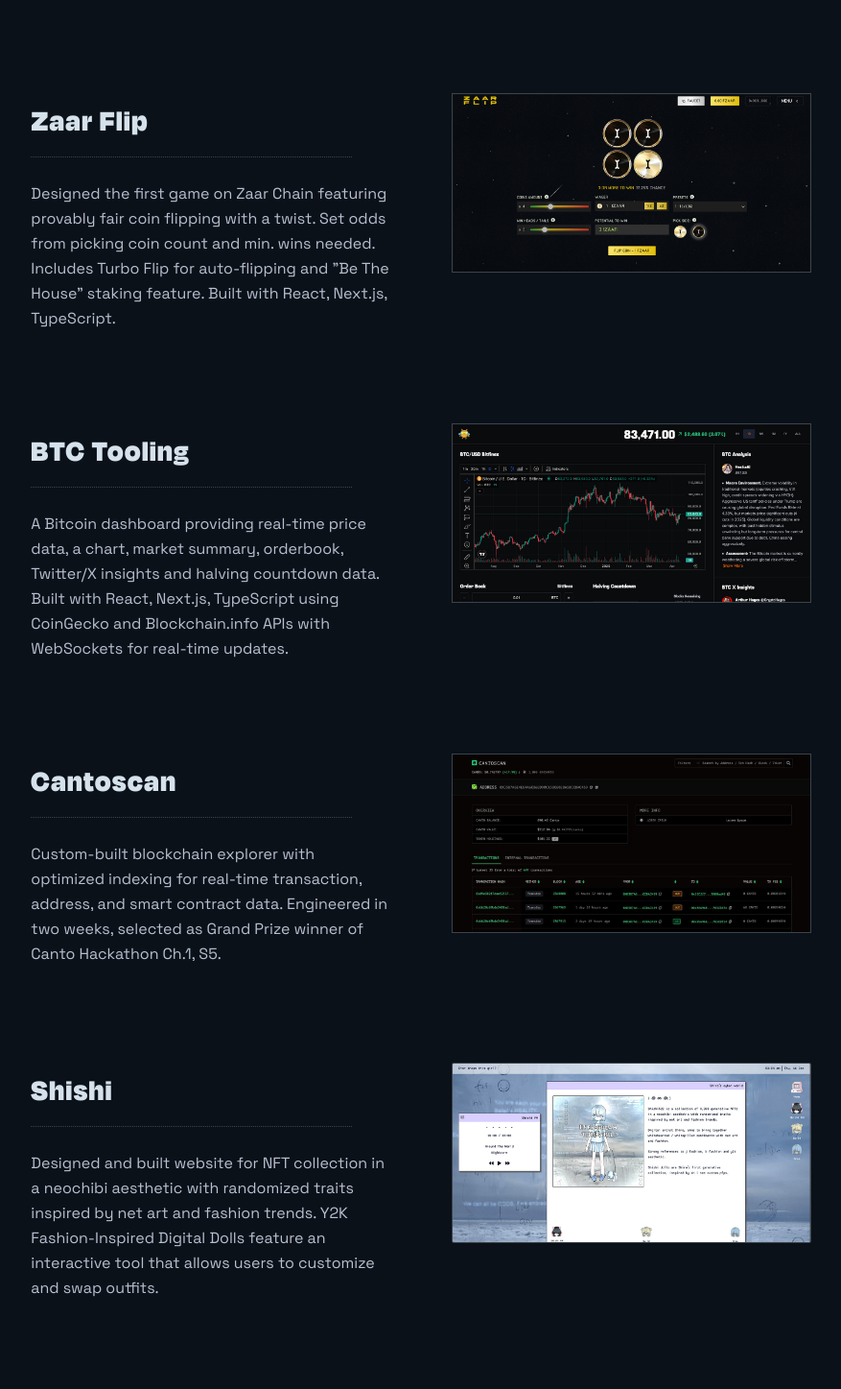
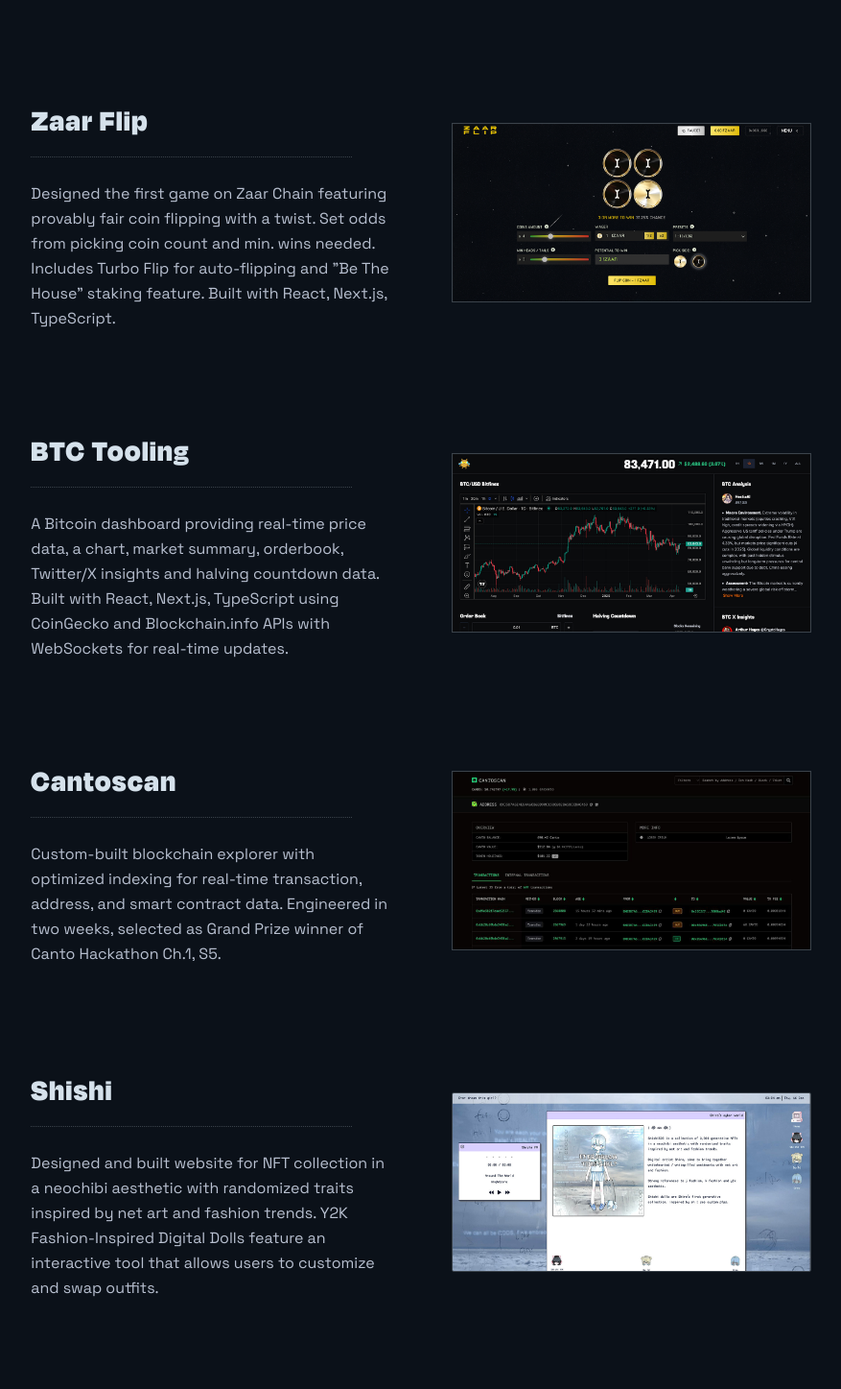
Before and after one commit to douvy/douvy, a Next.js app: page / in a window 1280 px wide. Shown: the part 1003-2450 px from the top of the page at 96% size, without its empty margins (205-1082 px from the left). Built offline with nearby package versions, Linux system fonts and the light colour scheme.

Commit message:
Improve portfolio spacing

```diff
--- a/pages/index.js
+++ b/pages/index.js
@@ -47,7 +47,7 @@ export default function Home() {
           <div className="w-full md:w-10/12 lg:w-8/12 px-4">
             <div className="home-teaser-list w-dyn-list">
               <div className="project-preview-item w-dyn-item">
-                <div className="grid grid-cols-1 md:grid-cols-2 md:gap-8">
+                <div className="grid grid-cols-1 md:grid-cols-2 md:gap-8 md:items-center">
                   <div className="inline-block">
                     <div className="grid">
                       <div className="project-title mt-10-sm">
@@ -77,9 +77,9 @@ export default function Home() {
         {/* Zaar Flip */}
         <div className="flex flex-col items-center">
           <div className="w-full md:w-10/12 lg:w-8/12 px-4">
-            <div className="mt-10 sm:mt-24 w-dyn-list">
+            <div className="mt-16 sm:mt-24 w-dyn-list">
               <div className="project-preview-item w-dyn-item">
-                <div className="grid grid-cols-1 md:grid-cols-2 md:gap-8">
+                <div className="grid grid-cols-1 md:grid-cols-2 md:gap-8 md:items-center">
                   <div className="inline-block">
                     <div className="grid">
                       <div className="project-title">
@@ -108,9 +108,9 @@ export default function Home() {
         {/* BTC Tooling */}
         <div className="flex flex-col items-center">
           <div className="w-full md:w-10/12 lg:w-8/12 px-4">
-            <div className="mt-10 sm:mt-24 w-dyn-list">
+            <div className="mt-16 sm:mt-24 w-dyn-list">
               <div className="project-preview-item w-dyn-item">
-                <div className="grid grid-cols-1 md:grid-cols-2 md:gap-8">
+                <div className="grid grid-cols-1 md:grid-cols-2 md:gap-8 md:items-center">
                   <div className="inline-block">
                     <div className="grid">
                       <div className="project-title">
@@ -139,9 +139,9 @@ export default function Home() {
         {/* Cantoscan */}
         <div className="flex flex-col items-center">
           <div className="w-full md:w-10/12 lg:w-8/12 px-4">
-            <div className="mt-10 sm:mt-24 w-dyn-list">
+            <div className="mt-16 sm:mt-24 w-dyn-list">
               <div className="project-preview-item w-dyn-item">
-                <div className="grid grid-cols-1 md:grid-cols-2 md:gap-8">
+                <div className="grid grid-cols-1 md:grid-cols-2 md:gap-8 md:items-center">
                   <div className="inline-block">
                     <div className="grid">
                       <div className="project-title">
@@ -170,9 +170,9 @@ export default function Home() {
         {/* Shishi */}
         <div className="flex flex-col items-center" id="project-last">
           <div className="w-full md:w-10/12 lg:w-8/12 px-4">
-            <div className="home-teaser-list w-dyn-list">
+            <div className="home-teaser-list mt-16 sm:mt-24 w-dyn-list">
               <div className="project-preview-item w-dyn-item">
-                <div className="grid grid-cols-1 md:grid-cols-2 md:gap-8">
+                <div className="grid grid-cols-1 md:grid-cols-2 md:gap-8 md:items-center">
                   <div className="inline-block">
                     <div className="grid">
                       <div className="project-title">
--- a/styles/globals.css
+++ b/styles/globals.css
@@ -180,9 +180,18 @@ a:hover {
   border-top: 1px dotted #3b434b;
   padding-top: 70px;
 }
+
+@media (max-width: 768px) {
+  .home-teaser-list {
+    padding-top: 12px;
+  }
+}
 #portfolio .hero-image-home-link-block {
   max-width: 450px;
   margin-left: 0;
+  display: flex;
+  align-items: center;
+  height: 100%;
 }
 @media (min-width: 768px) {
   #portfolio .grid.md\:grid-cols-2 {
@@ -228,7 +237,14 @@ a:hover {
   margin-top: 30px;
   border-top: none;
   border-bottom: 1px dotted #3b434b;
-  padding-bottom: 95px;
+  padding-bottom: 120px;
+}
+
+@media (max-width: 768px) {
+  #project-last .home-teaser-list {
+    margin-top: 64px !important; /* Match the mt-16 utility class */
+    padding-bottom: 90px; /* Increase bottom padding */
+  }
 }
 #project-last img {
   border-radius: 2px;
@@ -337,6 +353,10 @@ footer a {
   #portfolio .home-teaser-list {
     padding-top: 0px;
   }
+  /* First item in portfolio should have a small top margin */
+  #portfolio > div:first-child .home-teaser-list {
+    margin-top: 0px;
+  }
   .home-project-title {
     margin-right: 0;
     margin-top: 20px;
@@ -351,7 +371,7 @@ footer a {
     margin-bottom: 20px;
   }
   .mt-10-sm {
-    margin-top: 50px;
+    margin-top: 40px;
   }
   .hero p {
     font-size: 15px;
```
